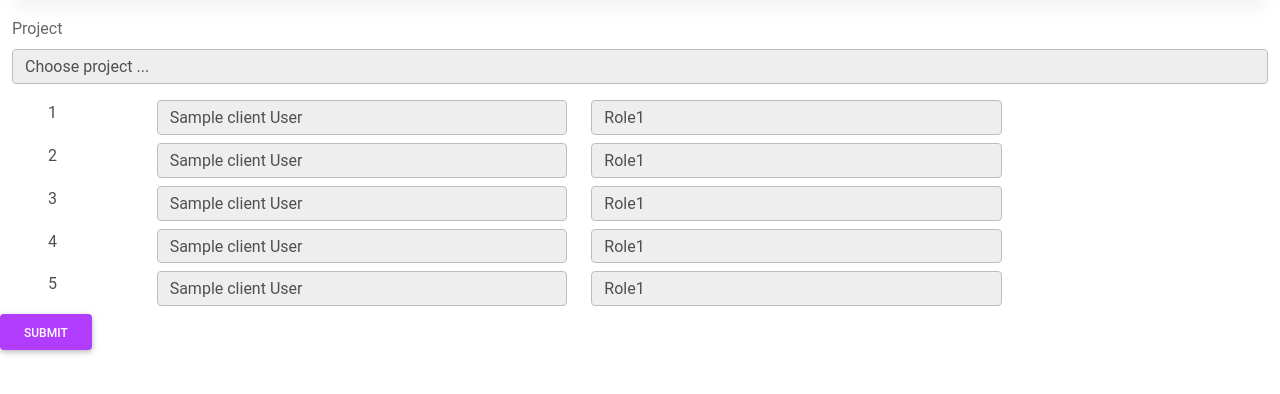
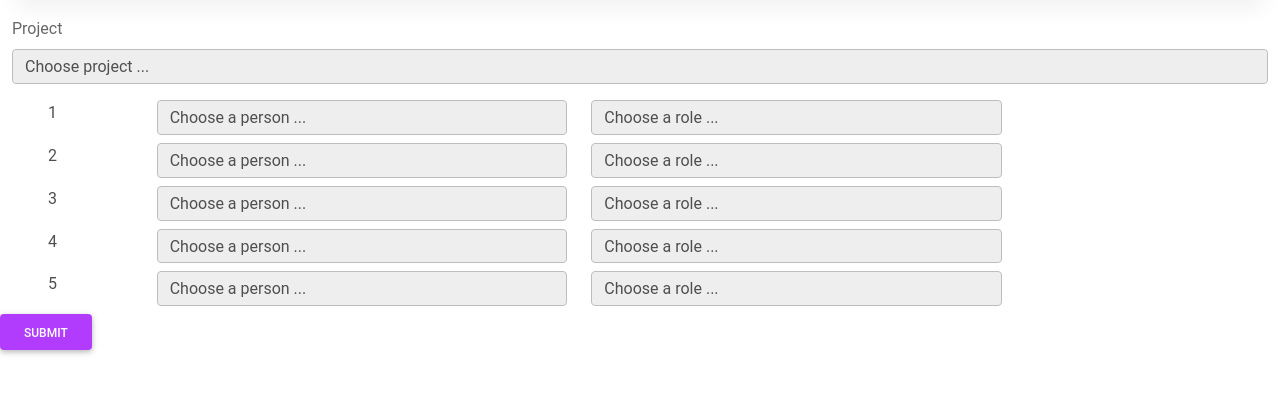
Before and after one commit to TheHypenosis/SimpleCRM, a PHP site: page /TeamCreate.php in a window 1280 px wide. Shown: the part 75-469 px from the top of the page. Run offline with PHP 8.4, Linux system fonts and the light colour scheme; tables that the repository leaves empty or names only in its code hold one stand-in row (values such as "Sample post"); data that the repository does not hold is empty.

Commit message:
Update TeamCreate.php

```diff
--- a/TeamCreate.php
+++ b/TeamCreate.php
@@ -23,6 +23,7 @@ require ('Components/Navbar.php');
         <label class="form-label" for="form1">Project</label>
         <select class="form-control" name='project'>
             <option selected>Choose project ...</option>
+            <option value="NULL">None</option>
                 <?php
                     require ('Modules/db.php');
 
@@ -45,7 +46,8 @@ while($f<'5') {
             $f .
         '</div>
         <div class="col-4">
-            <select class="form-control" name="person'. $f .'">';
+            <select class="form-control" name="person'. $f .'">
+            <option selected>Choose a person ...</option>';
 
                 $o = 1;
                 $sql_name = 'SELECT * FROM clients';
@@ -58,6 +60,7 @@ while($f<'5') {
             echo '</select>
         </div>
         <div class="col-4"><select name="Role'.$f.'" class="form-control">
+            <option selected>Choose a role ...</option>
             <option value="Role1">Role1</option>
             <option value="Role2">Role2</option>
             <option value="Role3">Role3</option>
```
